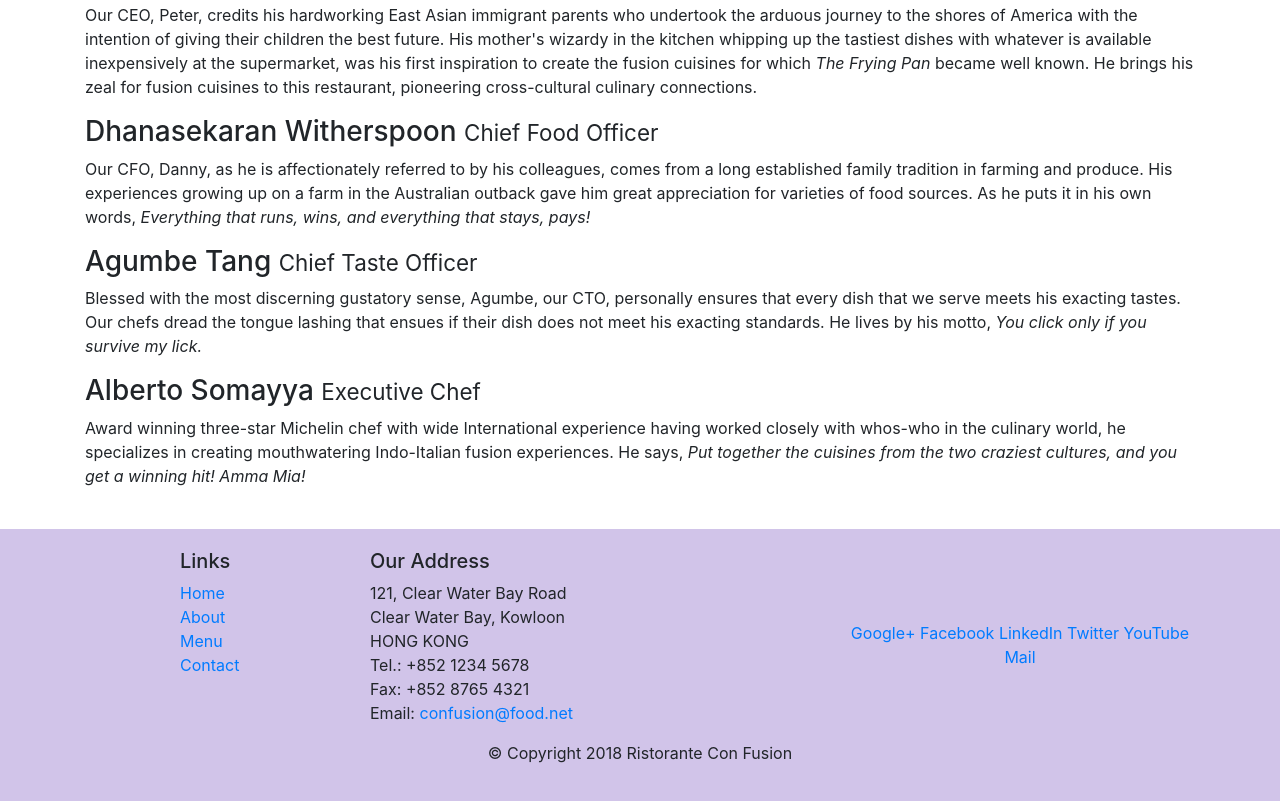
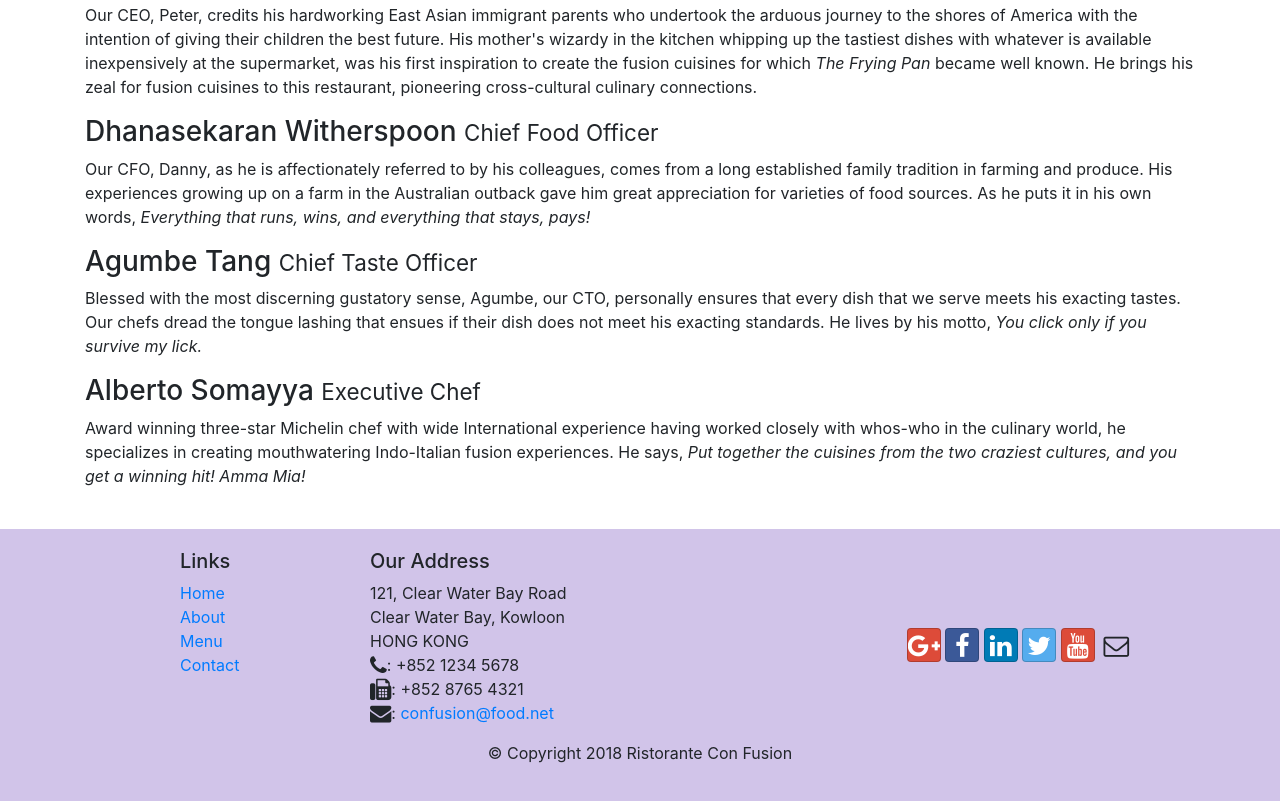
Before and after one commit to YTeyfik/Intro.-Bootstrap, a website: page aboutus.html in a window 1280 px wide. Shown: the part 962-1763 px from the top of the page. Drawn offline with nearby package versions, Linux system fonts and the light colour scheme.

Commit message:
icon fonts

```diff
--- a/aboutus.html
+++ b/aboutus.html
@@ -7,6 +7,9 @@
     <meta http-equiv="x-ua-compatible" content="ie=edge">
     <link rel="stylesheet" href="node_modules/bootstrap/dist/css/bootstrap.min.css">
     <link rel="stylesheet" href="./css/styless.css">
+    <link rel="stylesheet" href="./node_modules/font-awesome/css/font-awesome.min.css">
+    <link rel="stylesheet" href="./node_modules/bootstrap-social/bootstrap-social.css">
+
     <title>Ristorante Con Fusion: About Us</title>
 
 </head>
@@ -20,10 +23,10 @@
             <a class="navbar-brand mr-auto" href="./index.html">Ristorante Con Fusion</a>
             <div class="collapse navbar-collapse" id="Navbar">
                 <ul class="navbar-nav mr-auto">
-                    <li class="nav-item"><a class="nav-link" href="./index.html">Home</a></li>
-                    <li class="nav-item active"><a class="nav-link" href="./aboutus.html">About</a></li>
-                    <li class="nav-item"><a class="nav-link" href="#">Menu</a></li>
-                    <li class="nav-item"><a class="nav-link" href="#">Contact</a></li>
+                    <li class="nav-item "><a class="nav-link" href="./index.html"><span class="fa fa-home fa-lg"></span>Home</a></li>
+                    <li class="nav-item active"><a class="nav-link" href="./aboutus.html"><span class="fa fa-info fa-lg"></span>About</a></li>
+                    <li class="nav-item"><a class="nav-link" href="#"><span class="fa fa-list fa-lg"></span>Menu</a></li>
+                    <li class="nav-item"><a class="nav-link" href="#"><span class="fa fa-address-card fa-lg"></span>Contact </a></li>
                 </ul>
             </div>
         </div>
@@ -99,19 +102,19 @@
 		              121, Clear Water Bay Road<br>
 		              Clear Water Bay, Kowloon<br>
 		              HONG KONG<br>
-		              Tel.: +852 1234 5678<br>
-		              Fax: +852 8765 4321<br>
-		              Email: <a href="mailto:confusion@food.net">confusion@food.net</a>
+		              <i class="fa fa-phone fa-lg"></i>: +852 1234 5678<br>
+		              <i class="fa fa-fax fa-lg"></i>: +852 8765 4321<br>
+                      <i class="fa fa-envelope fa-lg"></i>: <a href="mailto:confusion@food.net">confusion@food.net</a>
 		           </address>
                 </div>
                 <div class="col-12 col-sm-4 align-self-center">
                     <div class="text-center">
-                        <a href="http://google.com/+">Google+</a>
-                        <a href="http://www.facebook.com/profile.php?id=">Facebook</a>
-                        <a href="http://www.linkedin.com/in/">LinkedIn</a>
-                        <a href="http://twitter.com/">Twitter</a>
-                        <a href="http://youtube.com/">YouTube</a>
-                        <a href="mailto:">Mail</a>
+                        <a class="btn btn-social-icon btn-google" href="http://google.com/+"><i class="fa fa-google-plus fa-lg"></i></a>
+                        <a class="btn btn-social-icon btn-facebook" href="http://www.facebook.com/profile.php?id="><i class="fa fa-facebook fa-lg"></i></a>
+                        <a class="btn btn-social-icon btn-linkedin" href="http://www.linkedin.com/in/"><i class="fa fa-linkedin fa-lg"></i></a>
+                        <a class="btn btn-social-icon btn-twitter" href="http://twitter.com/"><i class="fa fa-twitter fa-lg"></i></a>
+                        <a class="btn btn-social-icon btn-google" href="http://youtube.com/"><i class="fa fa-youtube fa-lg"></i></a>
+                        <a class="btn btn-social-icon" href="mailto:"><i class="fa fa-envelope-o fa-lg"></i></a>
                     </div>
                 </div>
            </div>
--- a/package.json
+++ b/package.json
@@ -15,6 +15,8 @@
   },
   "dependencies": {
     "bootstrap": "^4.5.3",
+    "bootstrap-social": "^5.1.1",
+    "font-awesome": "^4.7.0",
     "jquery": "^3.5.1",
     "popper.js": "^1.16.1"
   }
```
Also changed, not shown: index.html (+16 -13 lines), 1 other file.
